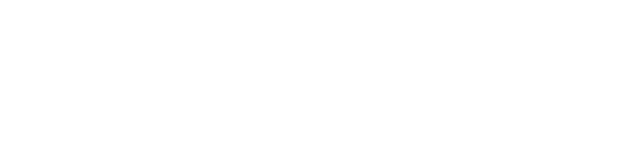
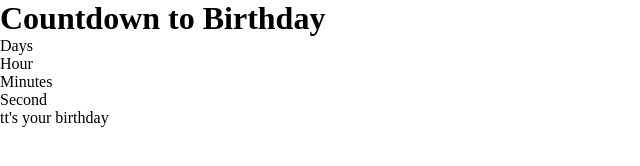
Before and after one commit to samirzjadhav/birthday-countdown, a plain HTML site: page index.html in a window 1280 px wide. Shown: the whole page, without its empty margins (0-640 px from the left). Drawn offline with Linux system fonts and the light colour scheme.

Commit message:
feat: add container,headline,countdown,content

```diff
--- a/index.html
+++ b/index.html
@@ -8,5 +8,25 @@
     <link rel="stylesheet" href="style.css" />
     <script src="./script.js"></script>
   </head>
-  <body></body>
+  <body>
+    <div class="container">
+      <h1 id="headline">Countdown to Birthday</h1>
+
+      <div id="countdown">
+        <ul>
+          <li><span id="days"> </span> Days</li>
+
+          <li><span id="hour"> </span> Hour</li>
+
+          <li><span id="minutes"> </span>Minutes</li>
+
+          <li><span id="second"> </span>Second</li>
+        </ul>
+      </div>
+
+      <div class="emoji" id="content">
+        <span>tt's your birthday</span>
+      </div>
+    </div>
+  </body>
 </html>
```
